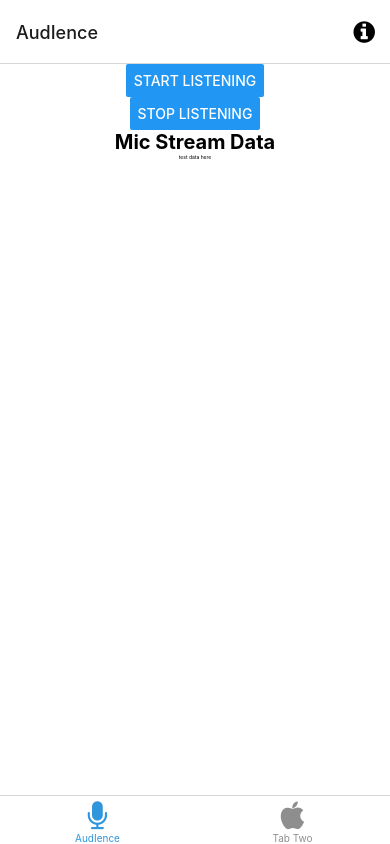
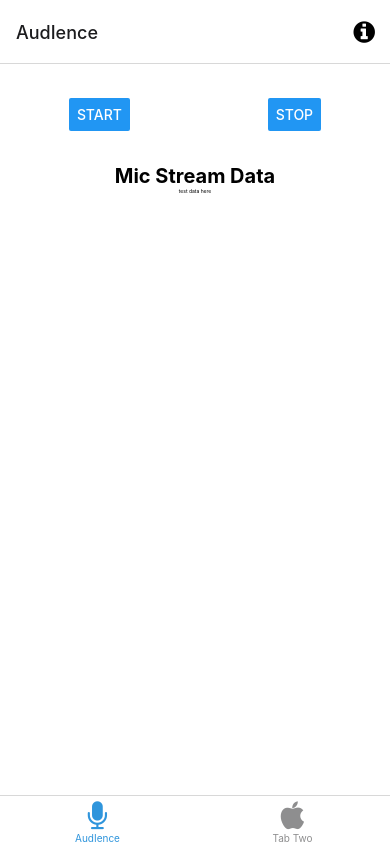
Before and after one commit to niembro64/audience, a React Native app: screen /TabOne in a window 390 px wide. Built offline with nearby package versions, Linux system fonts and the light colour scheme; what expo-linking would draw is missing.

Commit message:
buttons and modular

```diff
--- a/screens/TabOneScreen.tsx
+++ b/screens/TabOneScreen.tsx
@@ -158,7 +158,7 @@ export default function TabOneScreen({
   // }, []);
 
   let bufferIndex = 0;
-  let bufferIndexMod = 10;
+  let bufferIndexMod = 30;
 
   const startListening = () => {
     console.log("startListening");
@@ -178,7 +178,7 @@ export default function TabOneScreen({
 
       // setStreamData(data);
       // console.log("data", data);
-      bufferIndex++;
+      bufferIndex = bufferIndex + 1 > bufferIndexMod ? 0 : bufferIndex + 1;
       console.log("bufferIndex", bufferIndex);
       if (bufferIndex % bufferIndexMod === 0) {
         setChunkState(chunk.toString());
@@ -200,18 +200,21 @@ export default function TabOneScreen({
 
   return (
     <View style={styles.container}>
+      <View style={styles.button_parent}>
         <Button
-        title="Start Listening"
+          title="Start"
           onPress={() => {
             startListening();
           }}
+          style={styles.button}
         />
         <Button
-        title="Stop Listening"
+          title="Stop"
           onPress={() => {
             stopListening();
           }}
         />
+      </View>
       <Text style={styles.title}>Mic Stream Data</Text>
       {/* <View
         style={styles.separator}
@@ -246,4 +249,16 @@ const styles = StyleSheet.create({
     fontSize: 5,
     font: "monospace",
   },
+  button_parent: {
+    width: "100%",
+    height: 100,
+    flexDirection: "row",
+    alignItems: "center",
+    justifyContent: "space-around",
+  },
+  button: {
+    backgroundColor: "#2196F3",
+    padding: 15,
+    borderRadius: 5,
+  },
 });
```
Lines whose indentation alone changed are shown as unchanged.
